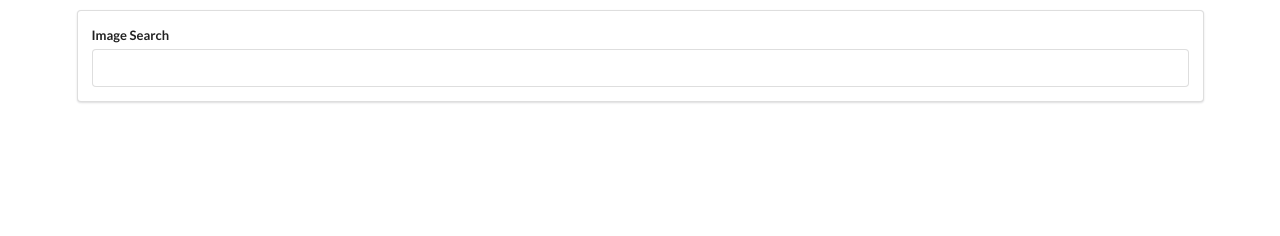
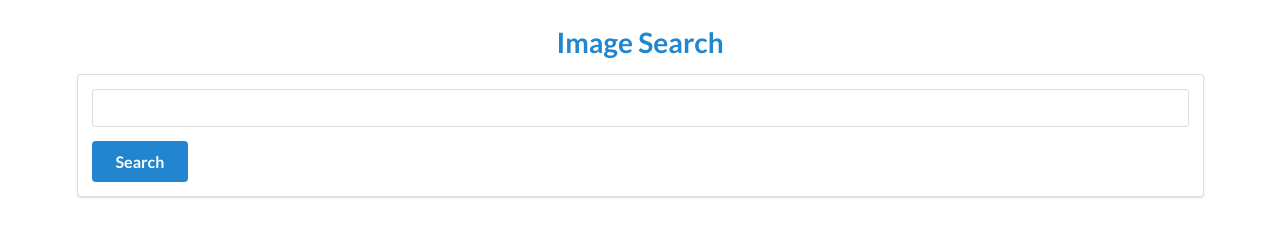
Before and after one commit to bartkalanski/react-pics, a React app: page / in a window 1280 px wide. Built offline with nearby package versions, Linux system fonts and the light colour scheme.

Commit message:
Added search button

```diff
--- a/public/index.html
+++ b/public/index.html
@@ -8,10 +8,9 @@
     <meta name="theme-color" content="#000000" />
     <meta name="description" content="Web site created using create-react-app" />
     <link rel="apple-touch-icon" href="%PUBLIC_URL%/logo192.png" />
-    <!--<link rel="stylesheet" href="/src/components/ImageList.css">-->
-    <link rel="manifest" href="%PUBLIC_URL%/manifest.json" />
-    <link rel="stylesheet" href="https://cdnjs.cloudflare.com/ajax/libs/semantic-ui/2.4.1/semantic.min.css" integrity="sha512-8bHTC73gkZ7rZ7vpqUQThUDhqcNFyYi2xgDgPDHc+GXVGHXq+xPjynxIopALmOPqzo9JZj0k6OqqewdGO3EsrQ==" crossorigin="anonymous" />
-    <title>React App</title>
+    <link rel=" manifest " href="%PUBLIC_URL%/manifest.json " />
+    <link rel="stylesheet " href="https://cdnjs.cloudflare.com/ajax/libs/semantic-ui/2.4.1/semantic.min.css " integrity="sha512-8bHTC73gkZ7rZ7vpqUQThUDhqcNFyYi2xgDgPDHc+GXVGHXq+xPjynxIopALmOPqzo9JZj0k6OqqewdGO3EsrQ==" crossorigin=" anonymous " />
+    <title>Image Search</title>
 </head>
 
 <body>
--- a/src/components/App.js
+++ b/src/components/App.js
@@ -2,6 +2,9 @@ import React from 'react'
 import unsplash from '../api/unsplash'
 import SearchBar from './SearchBar'
 import ImageList from './ImageList'
+import Header from './Header'
+import './index.css'
+
 
 
 class App extends React.Component {
@@ -18,7 +21,10 @@ class App extends React.Component {
     }
     render(){
     return (
-    <div className="ui container" style={{ marginTop: '10px'}}>
+
+    <div className="ui blue container main">
+
+        <Header/>
         <SearchBar onSubmit={this.onSearchSubmit}/>
         <ImageList images={this.state.images}/>
     </div>
--- /dev/null
+++ b/src/components/Header.js
@@ -0,0 +1,5 @@
+import React from 'react'
+
+const Header = () =>  <h1 className="ui blue center aligned header">Image Search</h1>
+
+export default Header
--- a/src/components/SearchBar.js
+++ b/src/components/SearchBar.js
@@ -12,12 +12,13 @@ class SearchBar extends React.Component{
         <div className="ui segment">
             <form onSubmit={this.onFormSubmit} className="ui form">
                 <div className="field">
-                    <label>Image Search</label>
+
                 <input
                     type="text"
                     value={this.state.term}
                     onChange={(e) => this.setState({ term: e.target.value})}/>
                 </div>
+                <button className="large ui blue button">Search</button>
             </form>
         </div>
         )
--- /dev/null
+++ b/src/components/index.css
@@ -0,0 +1,3 @@
+.main {
+    margin-top: 2rem;
+}
```
